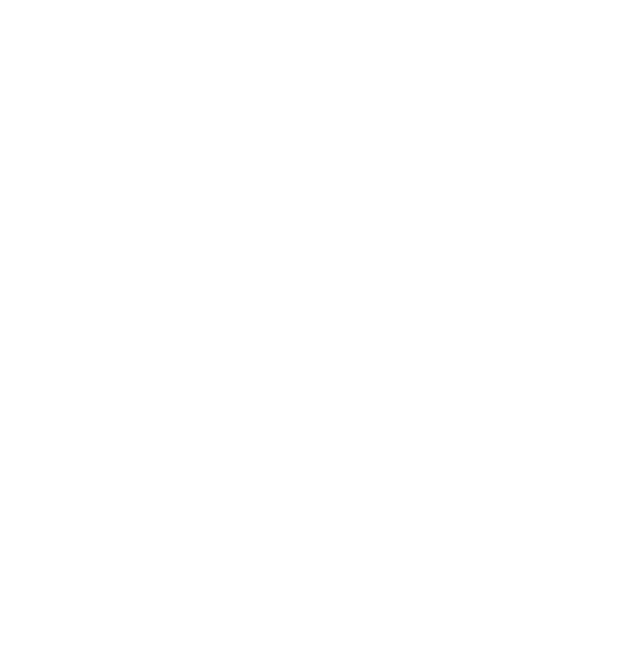
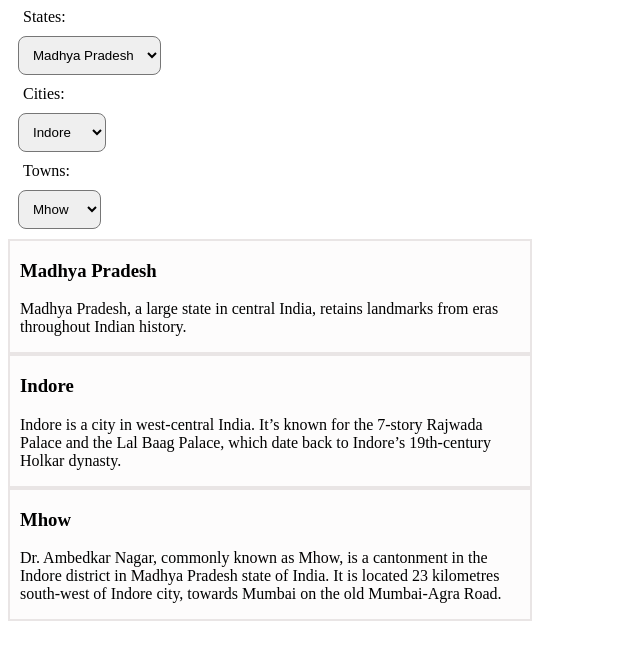
Before and after one commit to sagardubey47/React-will-you-be-my-valentine---Dropdown, a React app: page / in a window 1280 px wide. Shown: the whole page, without its empty margins (0-640 px from the left). Built offline with nearby package versions, Linux system fonts and the light colour scheme.

Commit message:
first commit

```diff
--- a/src/components/App.js
+++ b/src/components/App.js
@@ -141,8 +141,65 @@ const states = [{
 function App()
 {
 	// Do not alter/remove main div
+
+	const [selectState, setSelectState] = useState([states[0]]);
+	const [selectCity, setSelectCity] = useState([selectState[0].city[0]]);
+    const [selectTown, setSelectTown] = useState([selectCity[0].landmarks[0]]);
+
+	function handleStateChange(e) {
+		setSelectState([states[`${e.target.value}`]]);
+	}
+
+	function handleCityChange(e) {
+		setSelectCity([selectState[0].city[`${e.target.value}`]]);
+	}
+
+	function handleTownChange(e) {
+        setSelectTown([selectCity[0].landmarks[`${e.target.value}`]]);
+	}
+
+
+    console.log(selectState);
 	return (
 	<div id="main">
+	   <label>States: </label>
+	   <select id="state" onChange={handleStateChange}>
+	     {
+			 states.map((state, index) => {
+				 return <option value={index} key={index} > {state.name}</option>
+			 })
+		 }
+	   </select>
+
+	   <label>Cities: </label>
+	   <select id="city" onChange={handleCityChange}>
+	     {
+			 selectState[0].city.map((element, index) => {
+				 return <option value={index} key={index} > {element.name}</option>
+			 })
+		 }
+	   </select>
+
+	   <label>Towns: </label>
+	   <select id="landmark" onChange={handleTownChange}>
+	     {
+			 selectCity[0].landmarks.map((landmark, index) => {
+				 return <option value={index} key={index}> {landmark.name}</option>
+			 })
+		 }
+	   </select>
+	   <div className="wrapper">
+         <h3 id="state-name">{selectState[0].name}</h3>
+		 <p id="state-description">{selectState[0].description}</p>
+	   </div>
+	    <div className="wrapper">
+         <h3 id="state-name">{selectCity[0].name}</h3>
+		 <p id="state-description">{selectCity[0].description}</p>
+	   </div>
+	    <div className="wrapper">
+         <h3 id="state-name">{selectTown[0].name}</h3>
+		 <p id="state-description">{selectTown[0].description}</p>
+	   </div>
 
 	</div>
 	);
--- a/src/styles/App.css
+++ b/src/styles/App.css
@@ -3,6 +3,17 @@ h1 {
     text-align: center;
     }
 
+select {
+    margin: 10px;
+    padding: 10px;
+    display: block;
+    border-radius: 8px;
+}
+
+label {
+    margin: 10px;
+    padding: 5px;
+}
 
 button{
     color: #27aedb;
@@ -14,3 +25,10 @@ button{
 .bg-pink{
 	background-color:pink;
 }
+
+.wrapper {
+    width: 500px;
+    padding: 0 10px;
+    border: 2px solid rgb(233, 229, 229);
+    background-color: rgb(253, 252, 252);
+}
```
